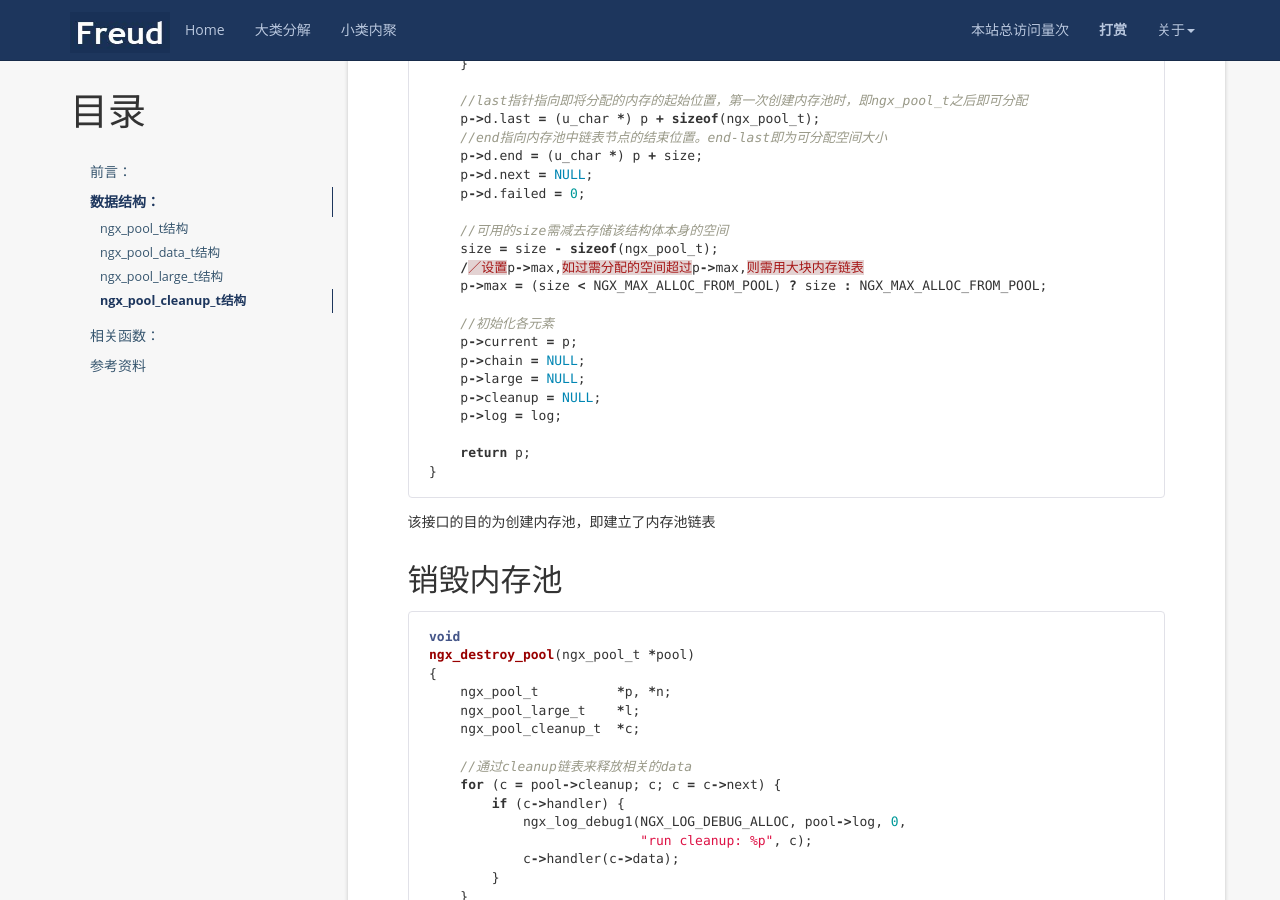
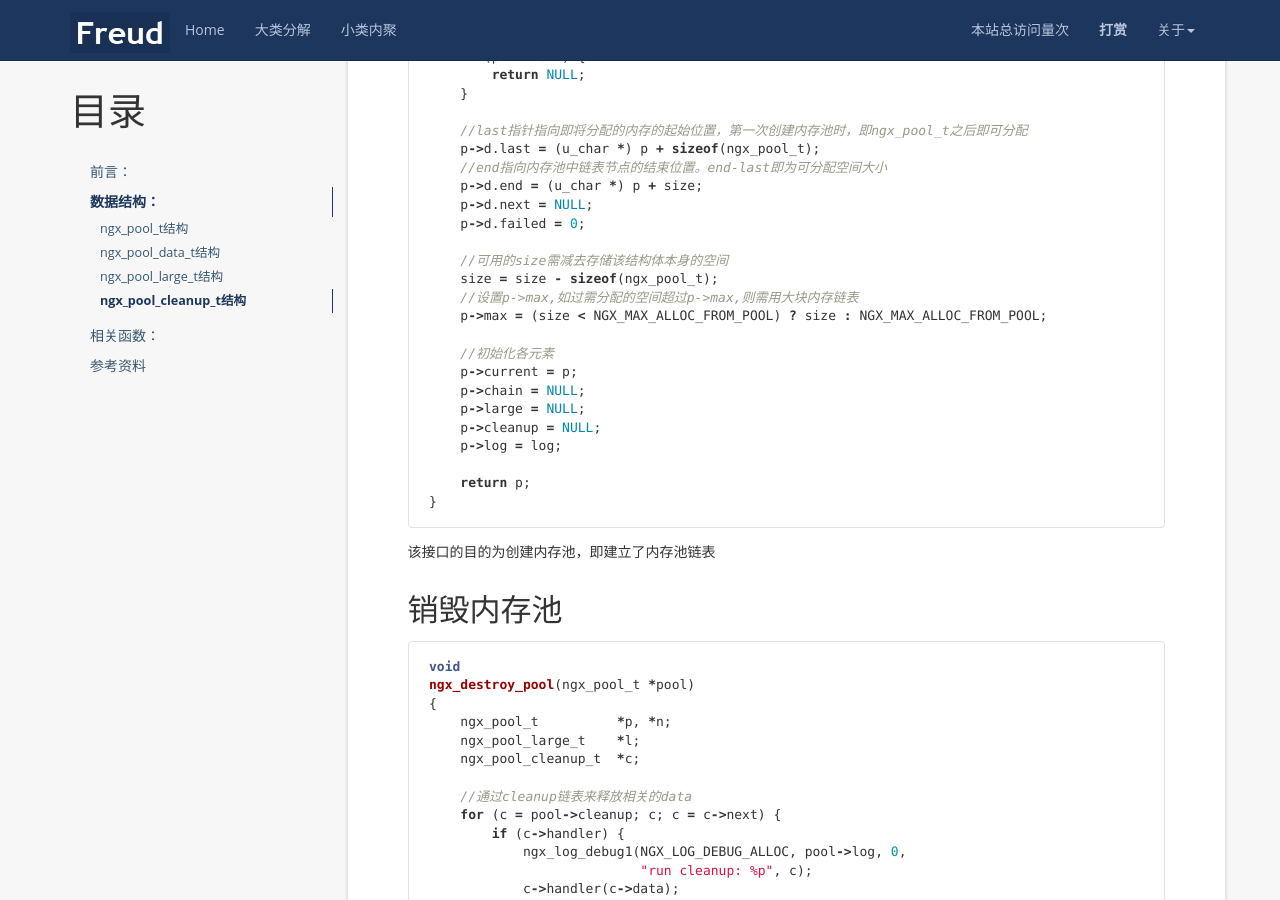
Before and after one commit to seansun32/my_blog, a Jekyll site: the page built from _posts/2017-06-28-nginx-study-1.md, in a window 1280 px wide and 900 px high, scrolled down 4132 px. Built offline with Jekyll 4.4.1, drawn with Linux system fonts in a browser that asks for light colours; nearby versions of some CDN libraries; comment, search, counter and statistics services are not loaded.

```diff
--- a/_posts/2017-06-28-nginx-study-1.md
+++ b/_posts/2017-06-28-nginx-study-1.md
@@ -75,6 +75,7 @@ typedef struct {
 
 可以通过一副图来说明ngx_pool_t和ngx_pool_data_t的关系
 [图片来源](http://blog.csdn.net/chen19870707/article/details/41015613)
+
 ![nginx pic1](../../../../styles/images/nginx/nginx1/ngx_pool_1.jpg)
 
 图中可以看到，在该内存池的链表中，只有链表头节点才有max，current，large等元素，
@@ -100,6 +101,7 @@ struct ngx_pool_large_s {
 
 继续用图片来说明
 [图片来源](http://blog.csdn.net/chen19870707/article/details/41015613)
+
 ![nginx pic1](../../../../styles/images/nginx/nginx1/ngx_pool_2.png)
 
 
@@ -124,6 +126,7 @@ struct ngx_pool_cleanup_s {
 
 数据结构的关系见图
 [图片来源](http://blog.csdn.net/chen19870707/article/details/41015613)
+
 ![nginx pic1](../../../../styles/images/nginx/nginx1/ngx_pool_3.png)
 
 
@@ -160,7 +163,7 @@ ngx_create_pool(size_t size, ngx_log_t *log)
 
     //可用的size需减去存储该结构体本身的空间
     size = size - sizeof(ngx_pool_t);
-    /／设置p->max,如过需分配的空间超过p->max,则需用大块内存链表
+    //设置p->max,如过需分配的空间超过p->max,则需用大块内存链表
     p->max = (size < NGX_MAX_ALLOC_FROM_POOL) ? size : NGX_MAX_ALLOC_FROM_POOL;
 
     //初始化各元素
@@ -509,4 +512,5 @@ ngx_pool_t在销毁内存时，有时需要同时清理其他的外部资源，
 
 参考资料
 ===
+
 [菜鸟nginx源码剖析数据结构篇（九） 内存池ngx_pool_t](http://blog.csdn.net/chen19870707/article/details/41015613)
```
Also changed, not shown: _posts/2017-07-06-nginx-study-2.md (+11 -1 lines).
